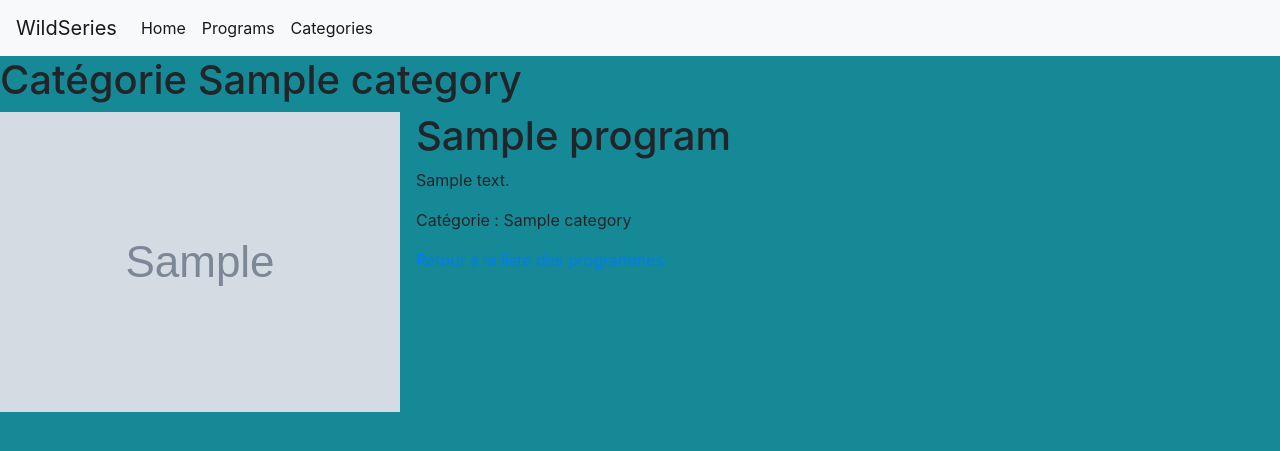
After one commit to Rainbow-of-Dawn/WildSeries_quests, a Symfony app: template templates/category/show.html.twig in a window 1280 px wide. The commit adds this page. Shown: the top 451 px of the page. Run offline with Twig, Linux system fonts and the light colour scheme; the template is opened without the code that fills it: most values are stand-ins (such as "Sample title", 1, 10 or a date in 2020); grey boxes marked "Sample" are stand-in pictures; style sheets or scripts are compiled from the project's sources; some libraries are stand-ins or nearby versions.

Commit message:
Added what was required of quest 8

```diff
--- a/templates/base.html.twig
+++ b/templates/base.html.twig
@@ -19,6 +19,12 @@
                 <li class="nav-item active">
                     <a class="nav-link" href="/">Home <span class="sr-only">(current)</span></a>
                 </li>
+                <li class="nav-item active">
+                    <a class="nav-link" href="/programs">Programs <span class="sr-only">(current)</span></a>
+                </li>
+                <li class="nav-item active">
+                    <a class="nav-link" href="/categories">Categories <span class="sr-only">(current)</span></a>
+                </li>
             </ul>
         </div>
     </nav>
--- /dev/null
+++ b/templates/category/show.html.twig
@@ -0,0 +1,18 @@
+{% extends 'base.html.twig' %}
+{# {% block title %}Série #{{ category.name }}{% endblock %} #}
+{% block body %}
+    <h1>Catégorie {{ programs[0].category.name }}  </h1>
+    {% for program in programs %}
+    <div class="media">
+        <img class="align-self-start mr-3" src="{{program.poster}}" alt="{{ program.title }} poster">
+        <div class="media-body">
+            <h1 class="mt-0">{{ program.title }}</h1>
+            <p>{{ program.summary }}</p>
+            <p>Catégorie : {{ program.category.name }}</p>
+            <a href="{{ path('program_index') }}">
+                Retour à la liste des programmes
+            </a>
+        </div>
+    </div>
+    {% endfor %}
+{% endblock %}
```
Also changed, not shown: src/Controller/CategoryController.php (added, +56 -0 lines), templates/category/index.html.twig (added, +14 -0 lines).
